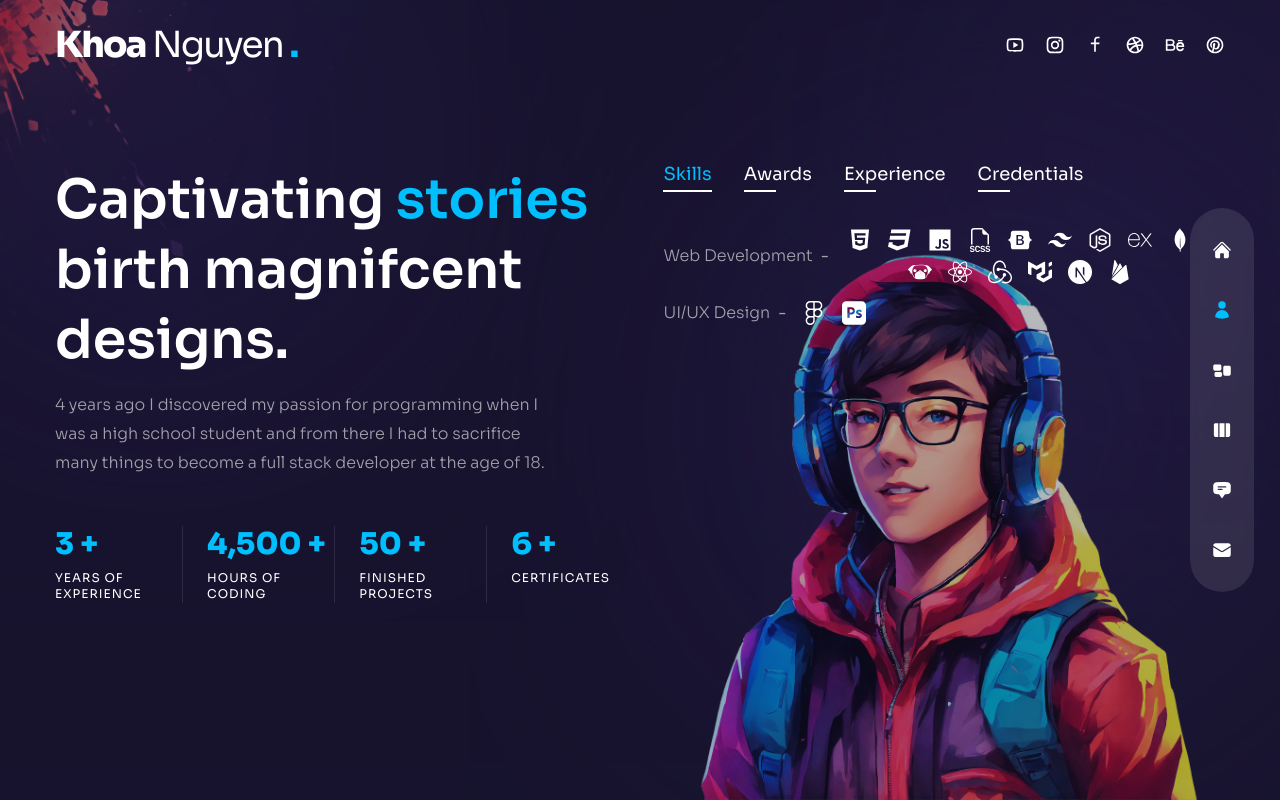
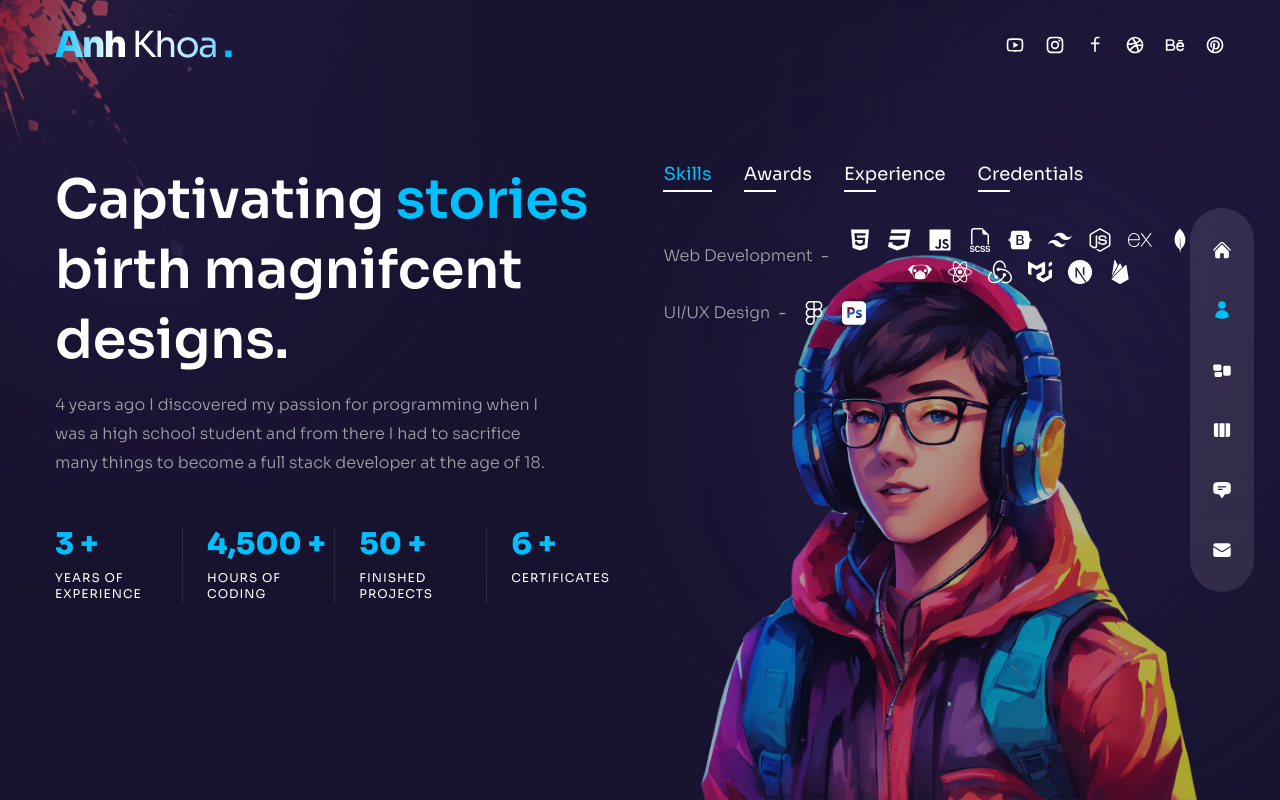
Before and after one commit to NaKMiers/Portfolio_NextJS, a Next.js app: page /about in a window 1280 px wide. Built offline with nearby package versions, Linux system fonts and the light colour scheme.

Commit message:
nothing change

```diff
--- a/src/components/Header.tsx
+++ b/src/components/Header.tsx
@@ -9,8 +9,12 @@ const Header = () => {
           {/* logo */}
           <Link href='/'>
             <h1 className='text-nowrap text-[36px] text-white tracking-tighter'>
-              <span className='font-extrabold'>Khoa</span>{' '}
-              <span className='font-normal'>Nguyen</span>{' '}
+              <span className='font-extrabold bg-clip-text text-transparent bg-gradient-to-r from-accent from-0% to-white to-85%'>
+                Anh
+              </span>{' '}
+              <span className='font-normal bg-clip-text text-transparent bg-gradient-to-r from-white from-20% to-sky-300'>
+                Khoa
+              </span>{' '}
               <span className='text-accent font-bold'>.</span>
             </h1>
           </Link>
```
